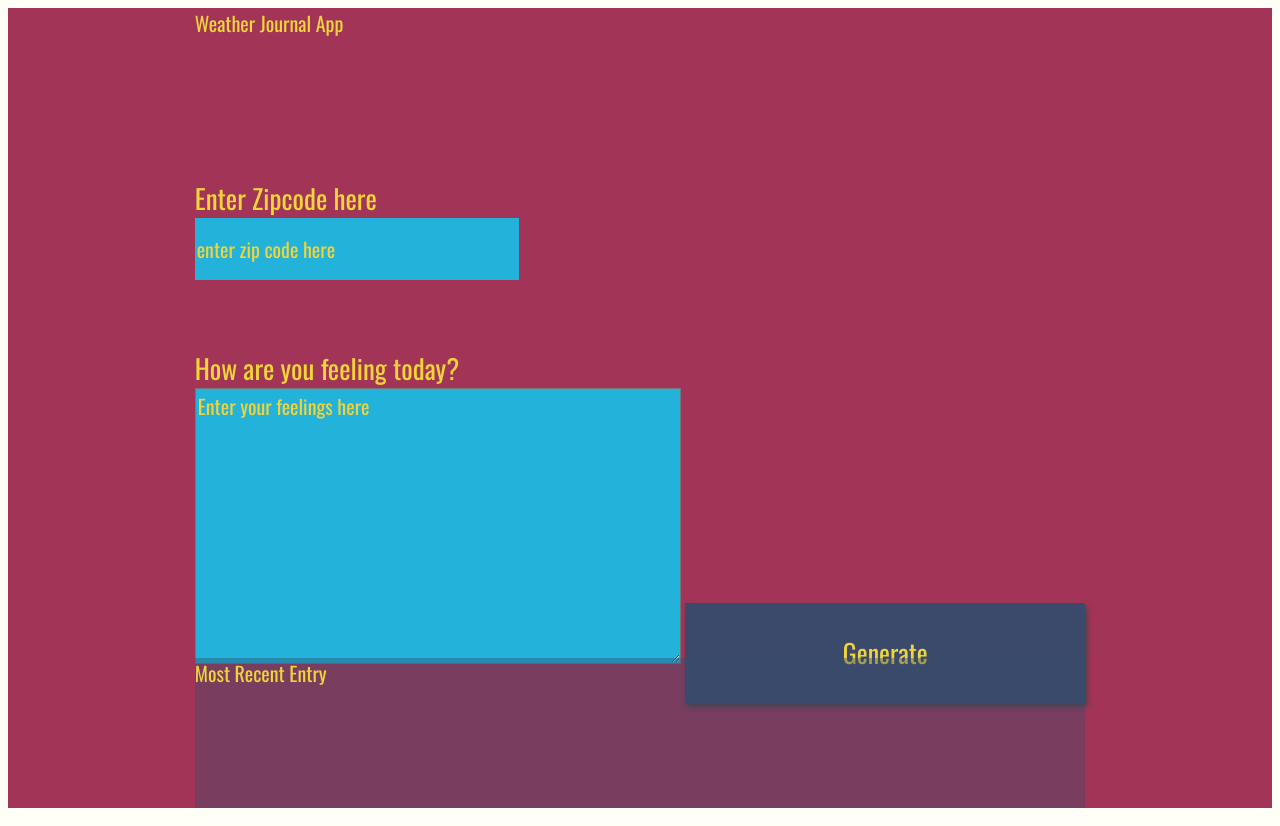
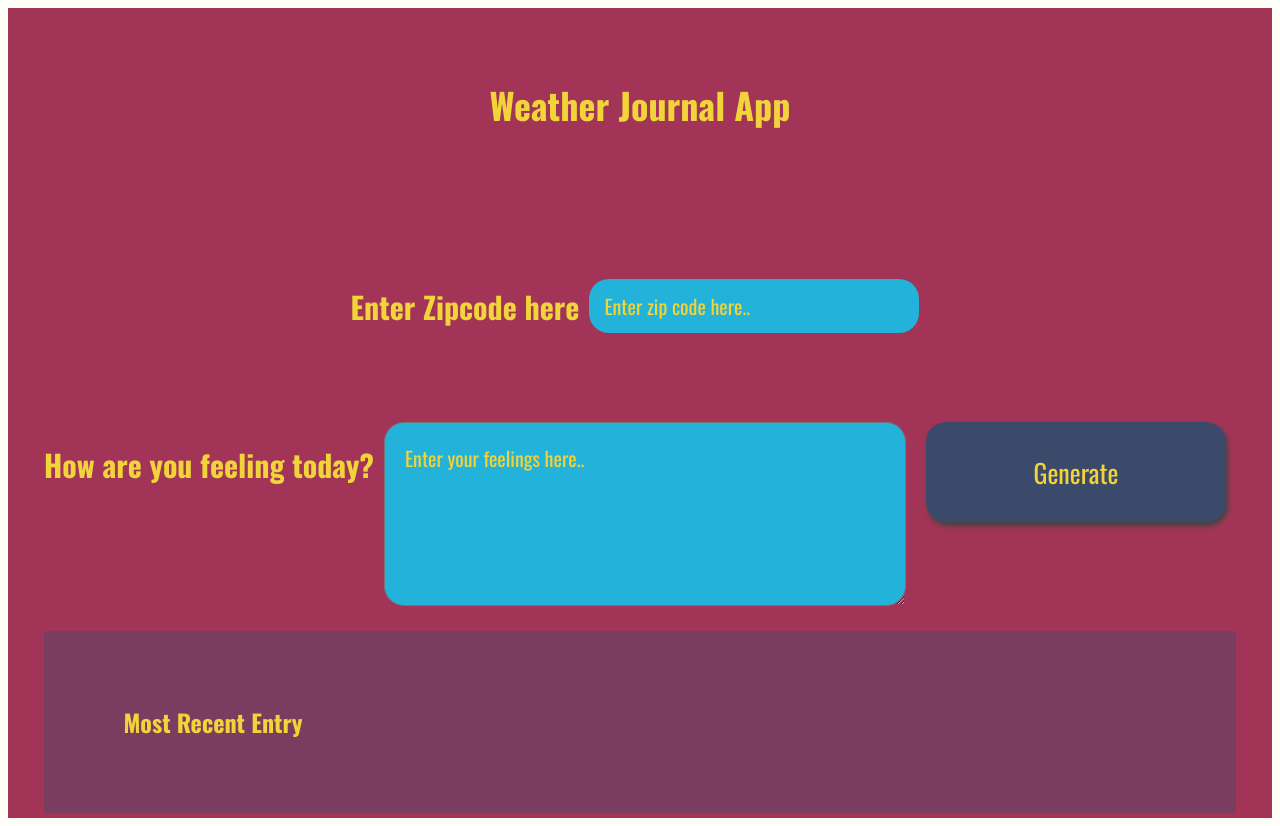
Before and after one commit to SondosSamii/Udacity-Weather-Journal-App, a plain HTML site: page website/index.html in a window 1280 px wide. Drawn offline with nearby package versions, Linux system fonts and the light colour scheme; a web font is replaced by a local one.

Commit message:
Edit Style

```diff
--- a/website/app.js
+++ b/website/app.js
@@ -59,7 +59,6 @@ const updateUi = async () => {
   const req = await fetch('/all');
   try {
     const data = await req.json();
-    console.log(data);
     document.getElementById("date").innerHTML = data[0].date;
     document.getElementById("temp").innerHTML = data[0].temperature;
     document.getElementById("content").innerHTML = data[0].userResponse;
--- a/website/index.html
+++ b/website/index.html
@@ -12,19 +12,25 @@
   <body>
     <div id="app">
       <div class="holder headline">
-        Weather Journal App
+        <h1>Weather Journal App</h1>
       </div>
       <div class="holder zip">
-        <label for="zip">Enter Zipcode here</label>
-        <input type="text" id="zip" placeholder="enter zip code here" />
+        <label for="zip">
+          <h2>Enter Zipcode here</h2>
+        </label>
+        <input type="text" id="zip" placeholder="Enter zip code here.." />
       </div>
       <div class="holder feel">
-        <label for="feelings">How are you feeling today?</label>
-        <textarea class="myInput" id="feelings" placeholder="Enter your feelings here" rows="9" cols="50"></textarea>
+        <label for="feelings">
+          <h2>How are you feeling today?</h2>
+        </label>
+        <textarea class="myInput" id="feelings" placeholder="Enter your feelings here.." rows="3" cols="50"></textarea>
         <button id="generate" type="submit">Generate</button>
       </div>
       <div class="holder entry">
-        <div class="title">Most Recent Entry</div>
+        <div class="title">
+          <h3>Most Recent Entry</h3>
+        </div>
         <div id="entryHolder">
           <div id="date"></div>
           <div id="temp"></div>
--- a/website/style.css
+++ b/website/style.css
@@ -1,11 +1,11 @@
 body {
   background: #fffff8;
-  font-family: -apple-system, BlinkMacSystemFont, sans-serif;
+  font-family: "Oswald", -apple-system, BlinkMacSystemFont, sans-serif;
 }
 
 #app {
   display: grid;
-  grid-auto-rows: minmax(150px, auto);
+  grid-auto-rows: minmax(130px, auto);
   /* grid-template-columns:  */
   height: 100vh;
   background: #a23557;
@@ -14,51 +14,57 @@ body {
   grid-gap: 1em;
   font-size: 20px;
   font-family: "Oswald", sans-serif;
+  padding: 5px 10px;
 }
 
 .holder {
+  display: flex;
+  justify-content: center;
+}
+
+.headline,
+.zip {
+  align-items: center;
+}
+
+#zip,
+#feelings,
+#generate {
+  border-radius: 20px;
+  margin: 5px 10px;
 }
 
 .entry {
   background: rgba(59, 74, 107, 0.4);
+  display: flex;
+  justify-content: space-evenly;
+  align-items: center;
 }
 
+.title,
 #entryHolder {
-}
-
-#date {
-}
-
-#temp {
-}
-
-#content {
-}
-
-.headline {
-}
-.title {
+  width: 40%;
 }
 
 /*  Basic Styling To Override Default For Basic HTML Elements */
 label {
   display: block;
-  font-size: 27px;
 }
 
 input {
   display: block;
-  height: 60px;
-  width: 320px;
+  height: 40px;
+  width: 300px;
   background: #22b2da;
   color: #f0d43a;
   font-size: 20px;
   font-family: "Oswald", sans-serif;
   border: none;
+  padding: 7px 15px;
 }
 
 button {
-  width: 400px;
+  width: 300px;
   height: 100px;
   background: #3b4a6b;
   color: #f0d43a;
@@ -71,11 +77,20 @@ h1 {
   font-size: 36px;
 }
 
+h2 {
+  font-size: 30px;
+}
+
+h3 {
+  font-size: 24px;
+}
+
 textarea {
   background: #22b2da;
   color: #f0d43a;
   font-size: 20px;
   font-family: "Oswald", sans-serif;
+  padding: 20px;
 }
 /* Reset style for HTML element on active to have no border*/
 input:focus,
```
